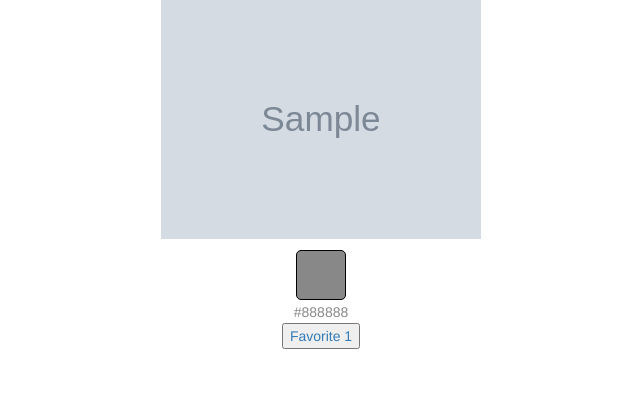
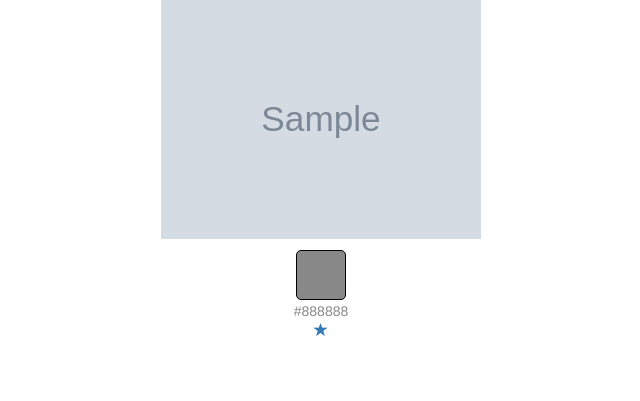
Before and after one commit to jahlela/paleta, a Flask app: page /gallery in a window 1280 px wide. Shown: the part 165-566 px from the top of the page, without its empty margins (319-959 px from the left). Run offline with Flask 2, Linux system fonts and the light colour scheme; the visitor is signed in with stand-in values (Sample User, id 1); tables that the repository leaves empty hold one stand-in row (values such as "Sample post"); grey boxes marked "Sample" are stand-in pictures; some libraries are stand-ins or nearby versions.

Commit message:
Changed model to accomodate userimage lookup in Jinja to conditionally display empty or filled star. TODO: Add jQuery/AJAX to prevent page reload and toggle class for stars while performing db calls.

```diff
--- a/app.py
+++ b/app.py
@@ -2,7 +2,7 @@ from jinja2 import StrictUndefined
 from flask_sqlalchemy import sqlalchemy
 from sqlalchemy import func, desc
 
-from flask import Flask, jsonify, render_template, request, redirect, session, flash
+from flask import Flask, jsonify, render_template, request, redirect, session, flash, url_for
 from flask_debugtoolbar import DebugToolbarExtension
 
 # Don't import session from db -- it may be confused with Flask session
@@ -154,7 +154,7 @@ def user_details(user_id, photos=None):
         photos = []
         for userimage in images_by_user:
 	       photos.append(userimage.image)
-        photos.reverse()
+        # photos.reverse()
         return render_template('/user_profile.html',
                                user=user,
                                photos=photos)
@@ -165,12 +165,8 @@ def user_details(user_id, photos=None):
 
 
 
-# @app.route('/image_filter')
-# def show_images_by_color_bin_get(hex_color="#6f3f79"):
-#     """ Filter images by color_bin """
-
 @app.route('/image_filter', methods=["GET"])
-def show_images_by_color_bin_get():
+def image_filter():
     """ Filter images by color_bin """
 
     hex_color = request.args.get("hex_color")
@@ -178,10 +174,10 @@ def show_images_by_color_bin_get():
     if not hex_color:
         hex_color = "#6f3f79"
 
-    if hex_color[0] != '#':
-        hex_color = '#' + hex_color
+    # if hex_color[0] != '#':
+    #     hex_color = '#' + hex_color
 
-    print hex_color
+    print 'get hex_color', hex_color
 
     # get user object from database with their user_id
     if session["logged_in"]:
@@ -209,15 +205,6 @@ def show_images_by_color_bin_get():
     else:
         flash("Whoops! No similar images found.")
         return redirect('/gallery')
-
-
-@app.route('/image_filter', methods=["POST"])
-def show_images_by_color_bin_post():
-    """ Filter images by color_bin """
-
-    hex_color = request.form["hex_color"]
-
-    return show_images_by_color_bin_get(hex_color)
 
 
 ################## Redirects ##################
@@ -335,6 +322,9 @@ def add_image_to_profile(image_id):
 
     # Grab user_id from the browser session
     user_id = session["user_id"]
+    print
+    print 'favoriting picture: ', image_id
+    print 'user_id', user_id
 
     userimage_in_db = UserImage.query.filter(UserImage.user_id==user_id,
                                         UserImage.image_id==image_id).first()
--- a/model.py
+++ b/model.py
@@ -74,7 +74,8 @@ class Image(db.Model):
 
         return image_id
 
-
+    users = db.relationship("User", backref="images",
+                                    secondary="userimages") #Access Image directly
 
 class Color(db.Model):
     """ Color details """
--- a/static/styles.css
+++ b/static/styles.css
@@ -105,11 +105,6 @@ h2.no-accent-heading {
     color: black;
 }
 
-input.palette-color-text {
-    background-color: rgba(0,0,0,0);
-    border: none;
-}
-
 input.palette-color {
     color: rgba(0,0,0,0);
 }
--- a/templates/gallery_palette.html
+++ b/templates/gallery_palette.html
@@ -5,11 +5,14 @@
           <img src="{{ photo.file_name }}" alt="">
       </figure>
 
+
+
       {% set imagecolors = photo.imagecolors %}
       {% for imagecolor in imagecolors %}
       <form class="palette-square-form" action='/image_filter' method="GET">
           <input type="submit" class="palette-color" name="hex_color" value="{{ imagecolor.color.color }}" style="background-color: {{ imagecolor.color.color }}"></input>
-          <input type="submit" class="palette-color-text" style="color: {{ imagecolor.color.color }}"  name="hex_color" value="{{ imagecolor.color.color }}" ></input>
+
+          <a class="palette-color-text" href="{{ url_for('image_filter', hex_color=imagecolor.color.color) }}" style="color: {{ imagecolor.color.color }}">{{ imagecolor.color.color }}</a>
       </form>
 
       {% endfor %}
@@ -20,9 +23,17 @@
 
       {% if session["logged_in"] %}
           <div class="favorite-image-div">
+              {% if not user in photo.users %}
               <a href="/favorite_image/{{ photo.image_id }}">
-                <button class="favorite-image-btn">Favorite {{ photo.image_id }}</button>
+                  <span class="favorite-image-btn glyphicon glyphicon-star-empty" style="color: black; font-size: bigger;" aria-hidden="true"></span>
               </a>
+
+              {% else %}
+              <a href="/remove_image/{{ photo.image_id }}">
+                  <span class="favorite-image-btn glyphicon glyphicon-star" aria-hidden="true"></span>
+              </a>
+
+              {% endif %}
           </div>
       {% endif %}
 
--- a/templates/user_palette.html
+++ b/templates/user_palette.html
@@ -7,7 +7,11 @@
 
       {% set imagecolors = photo.imagecolors %}
       {% for imagecolor in imagecolors %}
-      <div class="palette-color" style="background-color: {{ imagecolor.color.color }} ;"></div>
+      <form class="palette-square-form" action='/image_filter' method="GET">
+          <input type="submit" class="palette-color" name="hex_color" value="{{ imagecolor.color.color }}" style="background-color: {{ imagecolor.color.color }}"></input>
+
+          <a class="palette-color-text" href="{{ url_for('image_filter', hex_color=imagecolor.color.color) }}" style="color: {{ imagecolor.color.color }}">{{ imagecolor.color.color }}</a>
+      </form>
       {% endfor %}
 
       <div class="remove-image-div">
```
Also changed, not shown: static/img/photos/1x6a6145478b230536.png (added), static/img/photos/x57df8af4849121f0.png (added), static/img/photos/xdf5998d8bcdef1f.png (added).
